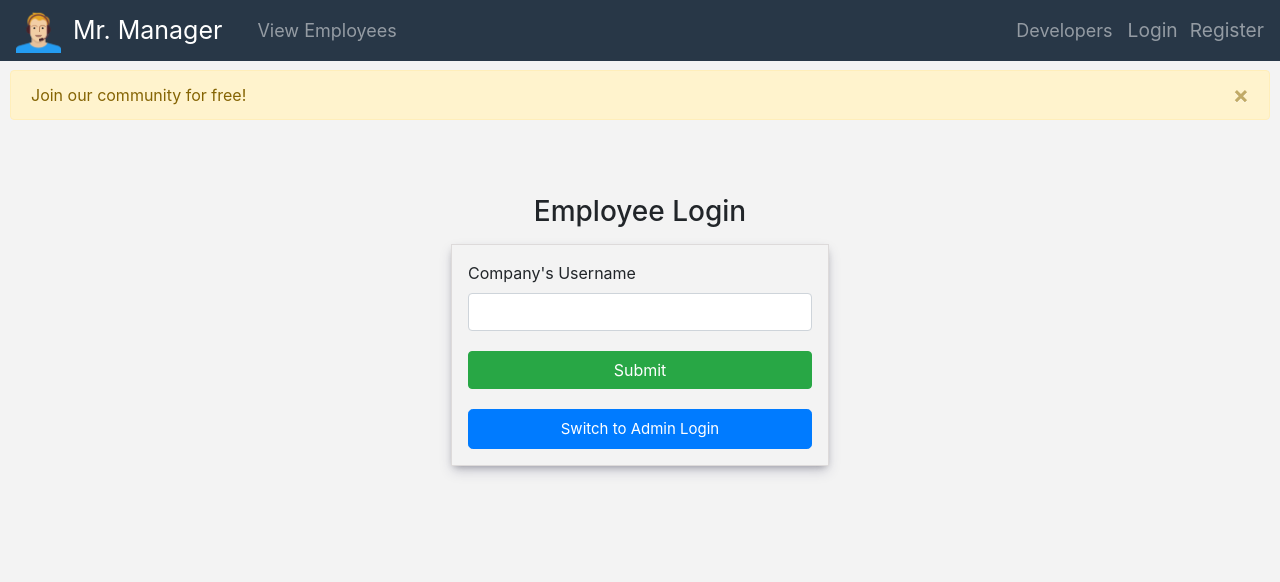
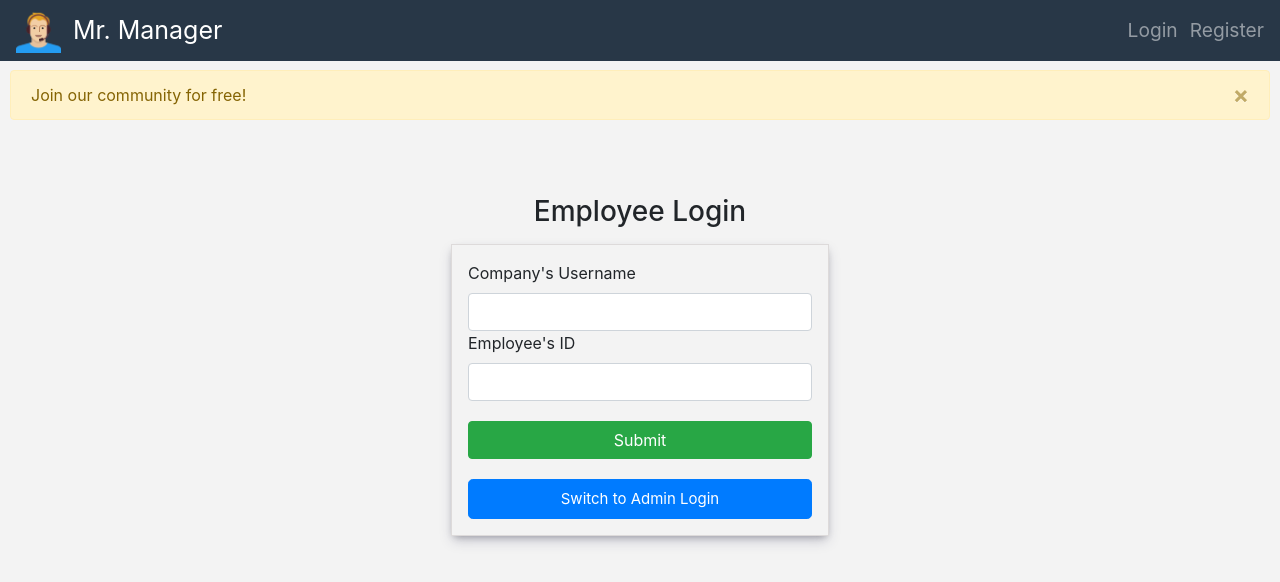
Before and after one commit to Mr-Manager-Employee-Manager/Mr.-Manager, a React (Create React App) app in the folder client/: page /empLogin in a window 1280 px wide. Shown: the top 582 px of the page. Built offline with nearby package versions, Linux system fonts and the light colour scheme.

Commit message:
Employee login updated

```diff
--- a/client/src/App.js
+++ b/client/src/App.js
@@ -48,12 +48,11 @@ const App = () => {
         else {
             routes = (
                 <Switch>
-                    <Route exact path='/' component={Home} />
+                    {/* <Route exact path='/' component={Home} /> */}
                     <Route exact path="/about" component={About} />
-                    <Route exact path='/employees' component={Employees} />
                     <Route exact path='/:id/attendance/view' component={ViewAttendance} />
                     <Route exact path='/employees/:id' component={Profile} />
-                    <Redirect to='/' />
+                    <Redirect to={'/employees/' + localStorage.getItem('username')}  />
                 </Switch>
             );
         }
--- a/client/src/components/Auth/EmployeeLogin/EmpLogin.js
+++ b/client/src/components/Auth/EmployeeLogin/EmpLogin.js
@@ -10,6 +10,7 @@ import { withRouter } from 'react-router-dom';
 
 const FORM = (props) => {
   const [loginUsername, setLoginUsername] = useState("");
+  const [empID, setEmpID] = useState("");
   const [alerts, setAlerts] = useState(null);
   const login = (e) => {
     e.preventDefault();
@@ -18,12 +19,16 @@ const FORM = (props) => {
       method: "POST",
       data: {
         username: loginUsername,
+        empCd: empID
       },
       withCredentials: true,
       url: "/empLogin",
     }).then((res) => {
+      console.log(res.data);
+      console.log(res.data[0].username);
       localStorage.setItem('username', res.data);
-      props.history.push({ pathname: '/employees', data: loginUsername + " is a trusted company!" });
+      localStorage.setItem('empID', empID);
+      props.history.push({ pathname: '/employees/' + res.data, data: loginUsername + " is a trusted company!" });
     })
       .catch(err => {
           console.log(err);
@@ -46,6 +51,10 @@ const FORM = (props) => {
               <Form.Control required onChange={(event) => setLoginUsername(event.target.value)} />
             </Row>
             <Row>
+              <Form.Label>Employee's ID</Form.Label>
+              <Form.Control required onChange={(event) => setEmpID(event.target.value)} />
+            </Row>
+            <Row>
               <Button variant="success" type="submit" block className={classes.button}>
                 Submit
               </Button>
--- a/client/src/components/UI/Navbar/Navbar.js
+++ b/client/src/components/UI/Navbar/Navbar.js
@@ -12,6 +12,7 @@ const navbar = (props) => {
         axios.get('/logout').then(() => {
             localStorage.removeItem('username');
             localStorage.removeItem('isAdmin');
+            localStorage.removeItem('empID');
             console.log("logged out");
             props.history.push('/');
         })
@@ -50,11 +51,11 @@ const navbar = (props) => {
                 <Navbar.Collapse id="responsive-navbar-nav" style={{padding:"0px"}}>
                     <Nav className="mr-auto">
                         {localStorage.getItem('isAdmin') === "true" ? <Nav.Link><Link style={{ margin: "0 15px", padding: "0px" }} to='/add' className={classes.button}>Add Employee</Link></Nav.Link> : null}
-                        <Nav.Link className = {localStorage.getItem('isAdmin') ? classes.theEnd : null} ><Link style={{ margin: "0 15px", padding: "0px" }} to='/employees' className={classes.button} >View Employees</Link></Nav.Link>
+                        {localStorage.getItem('isAdmin') === "true" ? <Nav.Link className = {localStorage.getItem('isAdmin') ? classes.theEnd : null} ><Link style={{ margin: "0 15px", padding: "0px" }} to='/employees' className={classes.button} >View Employees</Link></Nav.Link> : null }
                     </Nav>
-                    <Nav.Link style = {{padding: "0px", marginRight: "15px"}}>
+                    {/* <Nav.Link style = {{padding: "0px", marginRight: "15px"}}>
                         <Link to='/about' className = {classes.button}>Developers</Link>
-                    </Nav.Link>
+                    </Nav.Link> */}
                     {authStatus}
 
                 </Navbar.Collapse>
```
Also changed, not shown: 1 other file (tests, documents, lock files or other folders).
